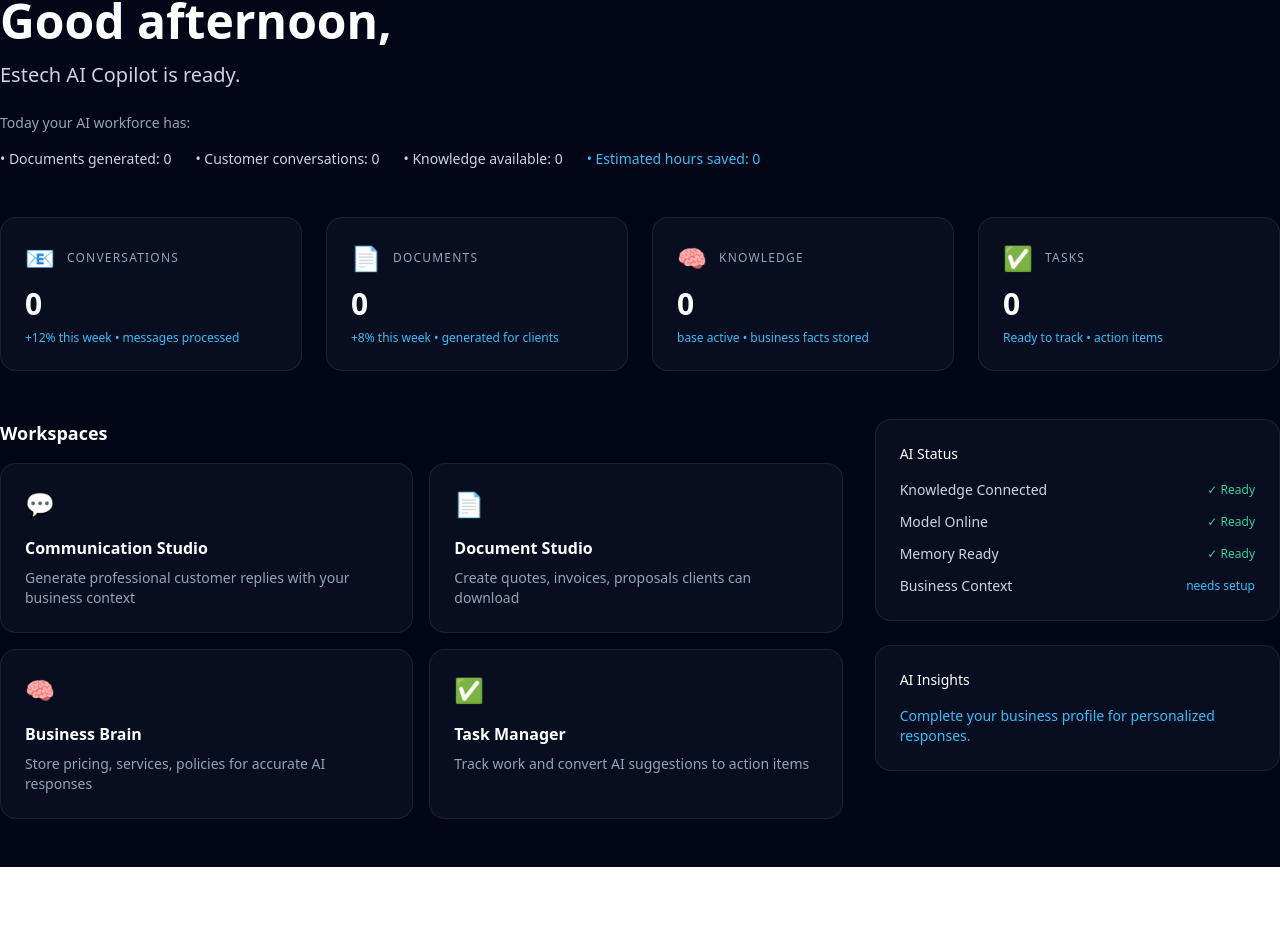
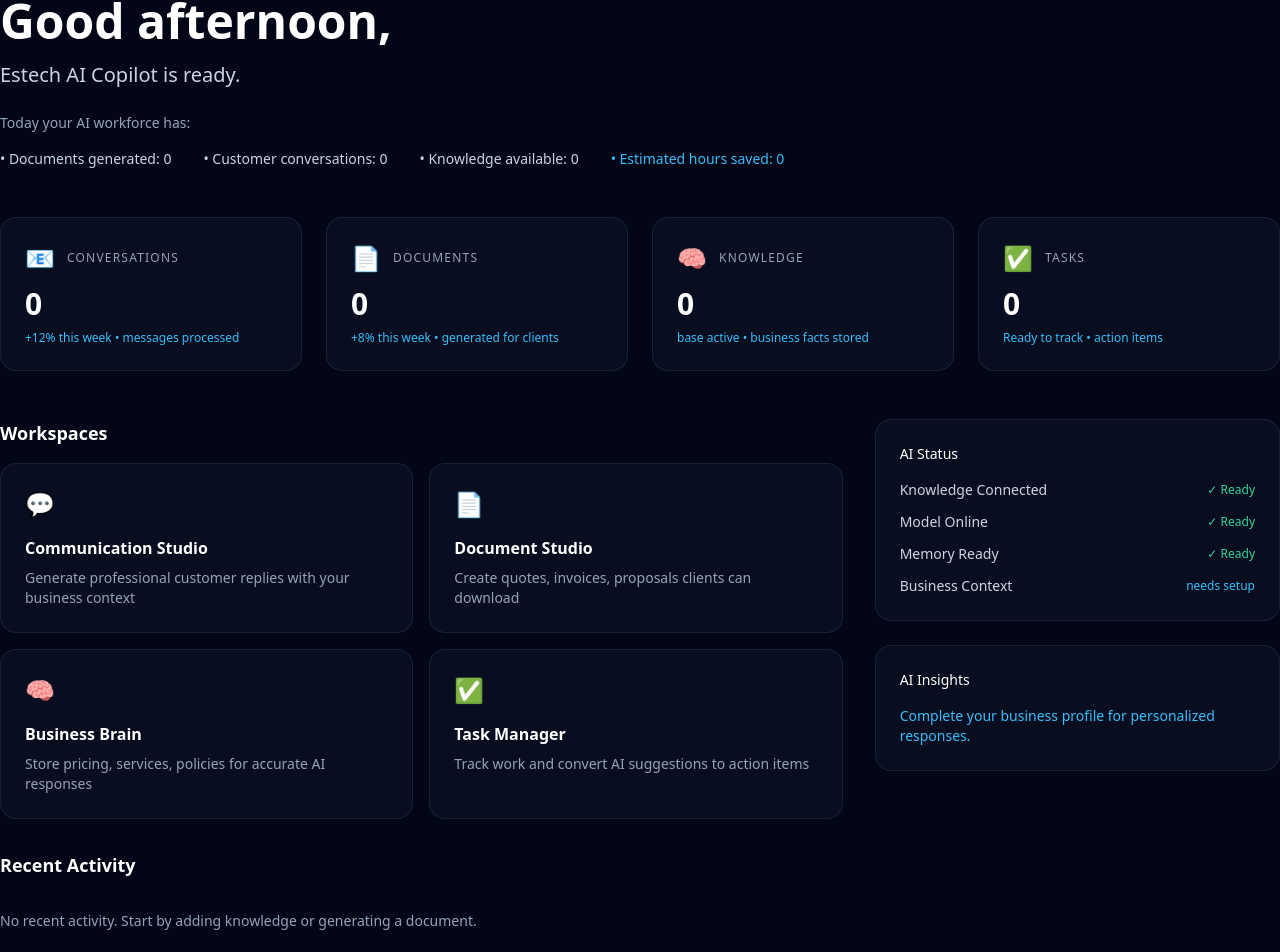
Before and after one commit to Estech-ai-solutions/estech-ai-copilot-business-, a Next.js app: page /dashboard in a window 1280 px wide. Shown: the part 120-1072 px from the top of the page. Before the commit the page ends 987 px from the top, so only its background shows below. Built offline with nearby package versions, Linux system fonts and the light colour scheme.

Commit message:
ui: Add recent activity to dashboard

```diff
--- a/app/dashboard/page.tsx
+++ b/app/dashboard/page.tsx
@@ -7,6 +7,9 @@ import SiteNav from '@/components/site-nav';
 type Counts = { knowledgeEntries: number; tasks: number; documents: number };
 type Profile = { id: number; name: string; description?: string; created_at?: string };
 type Usage = { totalTokens: number; totalRequests: number };
+type Document = { id: number; title: string; type: string; created_at: string };
+type Task = { id: number; title: string; status: string; priority: string; created_at: string };
+type KnowledgeEntry = { id: number; title: string; created_at: string };
 
 function getTimeOfDay(): string {
   const hour = new Date().getHours();
@@ -19,6 +22,9 @@ export default function DashboardPage() {
   const [profile, setProfile] = useState<Profile | null>(null);
   const [counts, setCounts] = useState<Counts | null>(null);
   const [usage, setUsage] = useState<Usage | null>(null);
+  const [documents, setDocuments] = useState<Document[]>([]);
+  const [tasks, setTasks] = useState<Task[]>([]);
+  const [knowledge, setKnowledge] = useState<KnowledgeEntry[]>([]);
   const [loading, setLoading] = useState(true);
   const [error, setError] = useState('');
 
@@ -33,15 +39,27 @@ export default function DashboardPage() {
 
     Promise.all([
       fetch('/api/profile', { headers }).then((r) => r.json()),
-      fetch('/api/usage', { headers }).then((r) => r.json())
+      fetch('/api/usage', { headers }).then((r) => r.json()),
+      fetch('/api/documents', { headers }).then((r) => r.json()),
+      fetch('/api/tasks', { headers }).then((r) => r.json()),
+      fetch('/api/knowledge', { headers }).then((r) => r.json())
     ])
-      .then(([profileData, usageData]) => {
+      .then(([profileData, usageData, docData, taskData, knowledgeData]) => {
         if (profileData.profile) {
           setProfile(profileData.profile);
           setCounts(profileData.counts);
         }
         if (usageData.usage) {
           setUsage(usageData.usage);
+        }
+        if (docData.documents) {
+          setDocuments(docData.documents.slice(-3).reverse());
+        }
+        if (taskData.tasks) {
+          setTasks(taskData.tasks.slice(-3).reverse());
+        }
+        if (knowledgeData.entries) {
+          setKnowledge(knowledgeData.entries.slice(-3).reverse());
         }
       })
       .catch((err) => {
@@ -52,7 +70,6 @@ export default function DashboardPage() {
   }, []);
 
   const timeOfDay = getTimeOfDay();
-  const businessName = profile?.name || 'Your Business';
 
   return (
     <main className="min-h-screen bg-slate-950 text-slate-100">
@@ -71,7 +88,7 @@ export default function DashboardPage() {
             Today your AI workforce has:
           </p>
 
-          <div className="mt-4 flex flex-wrap gap-6 text-sm">
+          <div className="mt-4 flex flex-wrap gap-x-8 gap-y-2 text-sm">
             <span className="text-slate-300">• Documents generated: {counts?.documents ?? 0}</span>
             <span className="text-slate-300">• Customer conversations: {usage?.totalRequests ?? 0}</span>
             <span className="text-slate-300">• Knowledge available: {counts?.knowledgeEntries ?? 0}</span>
@@ -113,8 +130,9 @@ export default function DashboardPage() {
 
         {/* Main Workspace */}
         <div className="mt-12 grid gap-8 lg:grid-cols-3">
-          {/* Action Tiles */}
-          <div className="lg:col-span-2">
+          {/* Action Tiles & Activity */}
+          <div className="lg:col-span-2 space-y-8">
+            <div>
               <h2 className="text-lg font-semibold text-white">Workspaces</h2>
               <div className="mt-4 grid gap-4 sm:grid-cols-2">
                 <WorkspaceTile
@@ -144,6 +162,26 @@ export default function DashboardPage() {
               </div>
             </div>
 
+            {/* Recent Activity */}
+            <div>
+              <h2 className="text-lg font-semibold text-white">Recent Activity</h2>
+              <div className="mt-4 space-y-2">
+                {documents.map((doc) => (
+                  <ActivityRow key={`doc-${doc.id}`} icon="📄" label={doc.title} time={doc.created_at} />
+                ))}
+                {tasks.map((task) => (
+                  <ActivityRow key={`task-${task.id}`} icon="✅" label={task.title} time={task.created_at} />
+                ))}
+                {knowledge.map((entry) => (
+                  <ActivityRow key={`knowledge-${entry.id}`} icon="🧠" label={entry.title} time={entry.created_at} />
+                ))}
+                {documents.length === 0 && tasks.length === 0 && knowledge.length === 0 && (
+                  <p className="py-4 text-sm text-slate-400">No recent activity. Start by adding knowledge or generating a document.</p>
+                )}
+              </div>
+            </div>
+          </div>
+
           {/* AI Status & Insights */}
           <div className="space-y-6">
             <div className="rounded-2xl border border-slate-800/80 bg-slate-900/50 p-6">
@@ -168,7 +206,7 @@ export default function DashboardPage() {
                 {counts?.tasks && counts.tasks > 0 && (
                   <p className="text-slate-300">You have {counts.tasks} tasks to manage today.</p>
                 )}
-                {counts?.documents > 0 && (
+                {(counts?.documents ?? 0) > 0 && (
                   <p className="text-slate-300">Your documents library is growing. Keep creating.</p>
                 )}
               </div>
@@ -228,3 +266,15 @@ function StatusRow({ label, status }: { label: string; status: string }) {
     </div>
   );
 }
+
+function ActivityRow({ icon, label, time }: { icon: string; label: string; time: string }) {
+  const date = new Date(time);
+  const formatted = date.toLocaleDateString('en-US', { month: 'short', day: 'numeric' });
+  return (
+    <div className="flex items-center gap-3 rounded-lg px-2 py-2 transition hover:bg-slate-900/60">
+      <span className="text-base">{icon}</span>
+      <span className="flex-1 text-sm text-slate-300 truncate">{label}</span>
+      <span className="text-xs text-slate-500">{formatted}</span>
+    </div>
+  );
+}
```
Lines whose indentation alone changed are shown as unchanged.
